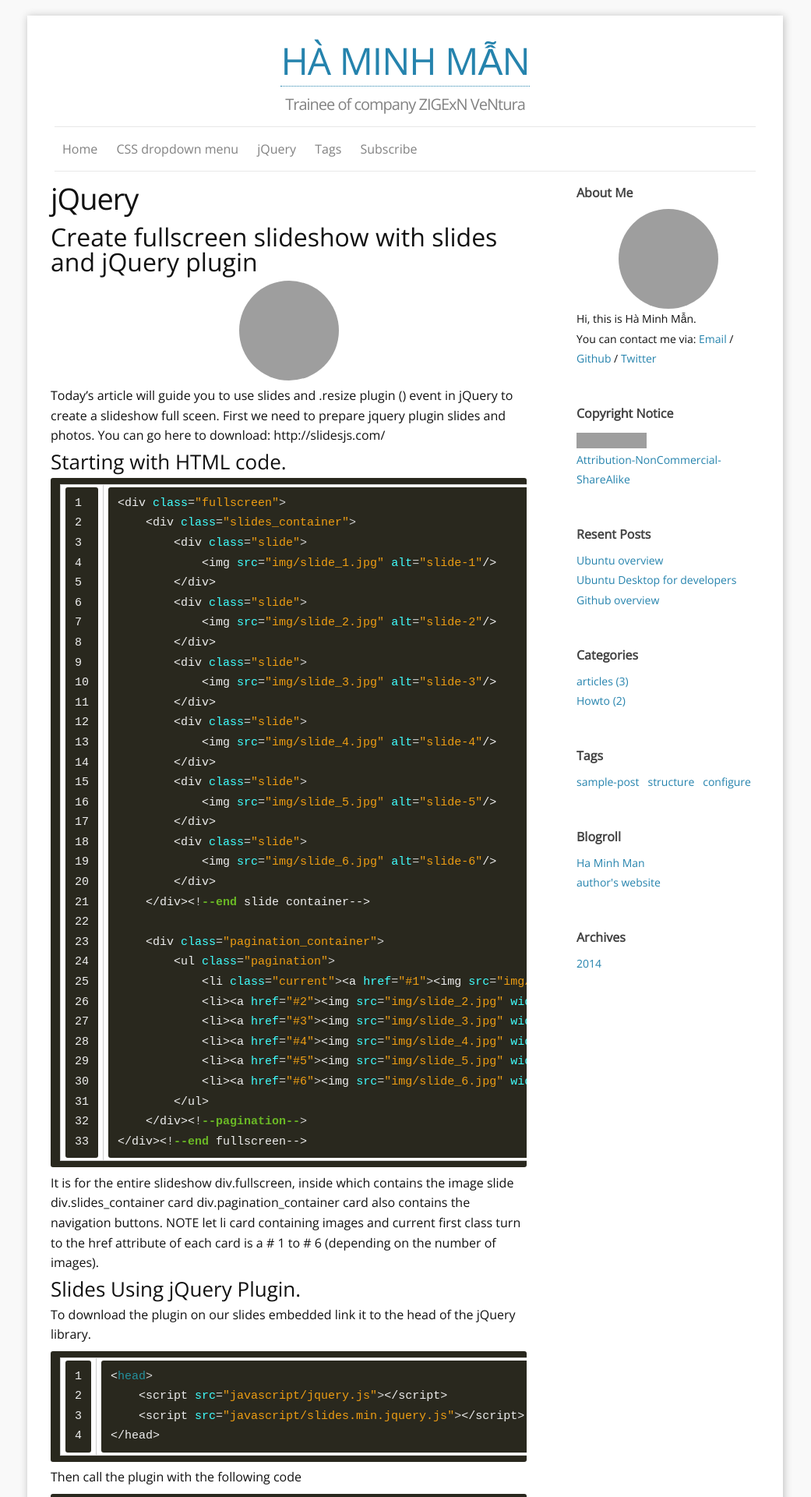
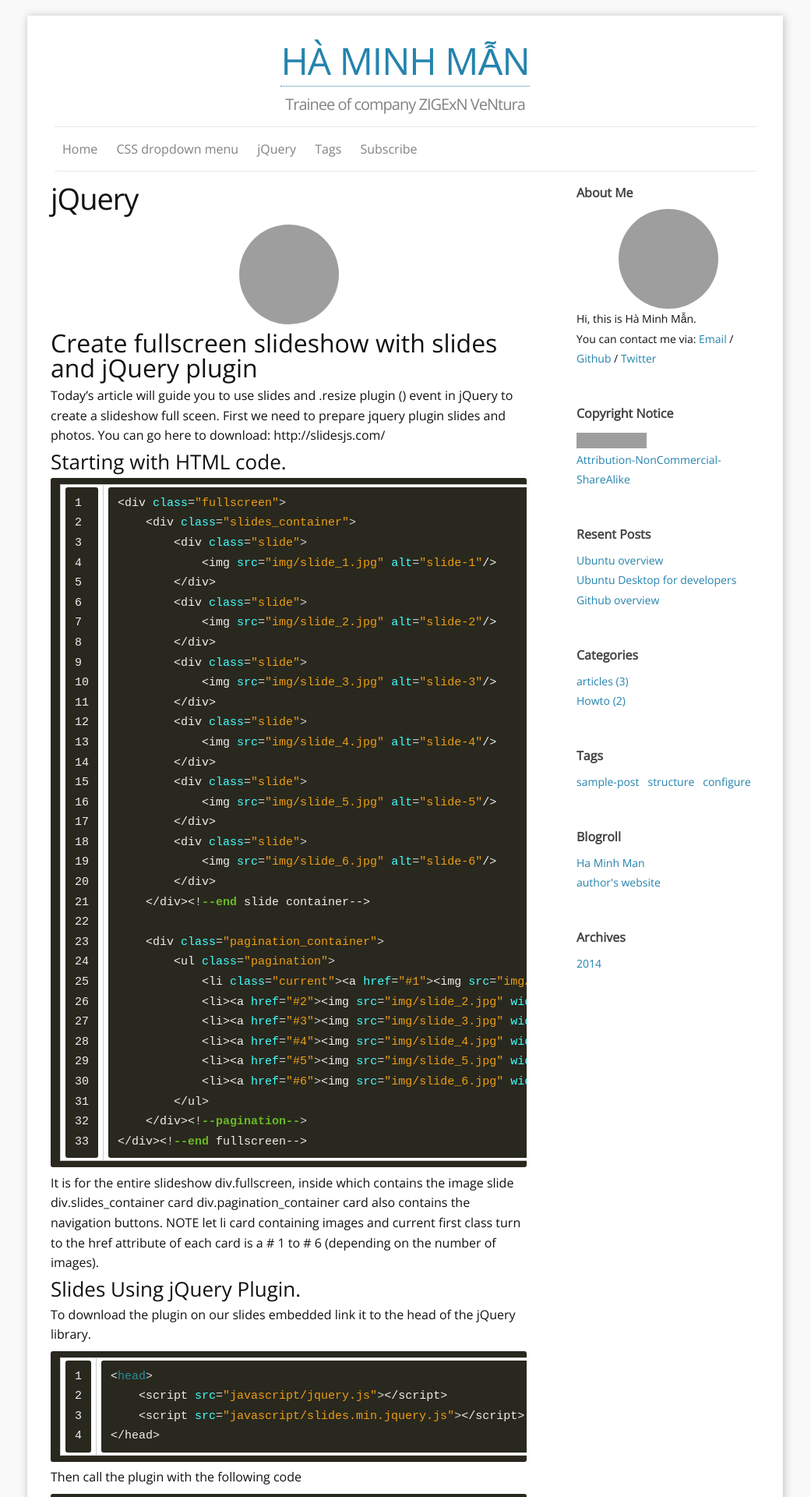
Before and after one commit to haminhman2011/haminhman2011.github.io, a Jekyll site: the page built from guestbook.md, in a window 1280 px wide. Shown: the top 1920 px of the page at 78% size, without its empty margins (120-1161 px from the left). Built offline with Jekyll 4.4.1, drawn with Linux system fonts in a browser that asks for light colours; comment, search, counter and statistics services are not loaded; grey boxes are pictures that could not be loaded.

```diff
--- a/guestbook.md
+++ b/guestbook.md
@@ -4,11 +4,9 @@ title: jQuery
 comments: yes
 permalink: /guestbook/
 ---
-## Create fullscreen slideshow with slides and jQuery plugin
-
-
 ![Elaphurus davidianus](http://zlatanblog.com/wp-content/uploads/picture/fullscreen-page.jpg "Père David's deer")
 
+## Create fullscreen slideshow with slides and jQuery plugin
 Today's article will guide you to use slides and .resize plugin () event in jQuery to create a slideshow full sceen.
 First we need to prepare jquery plugin slides and photos. You can go here to download:
 http://slidesjs.com/
```
